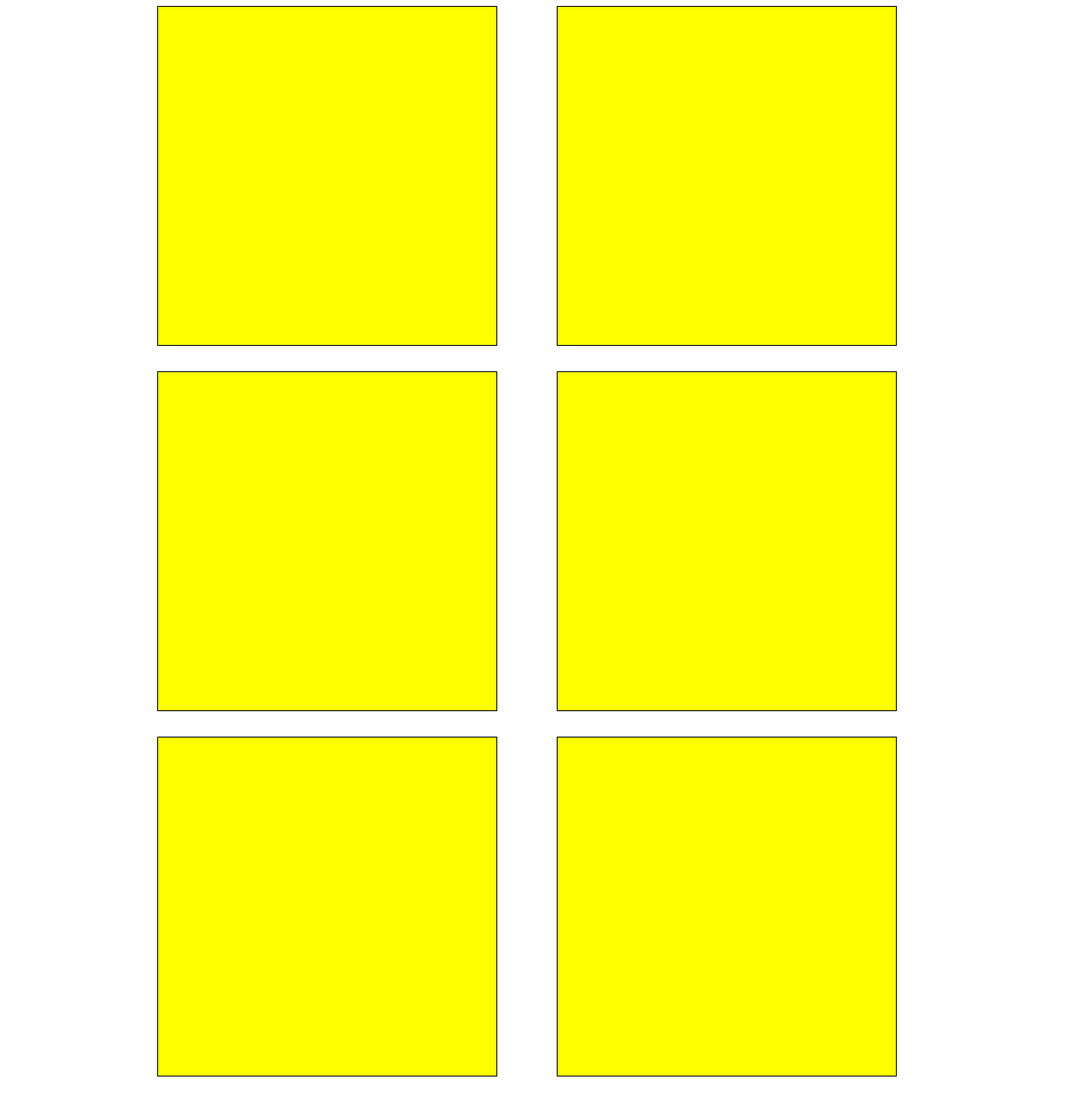
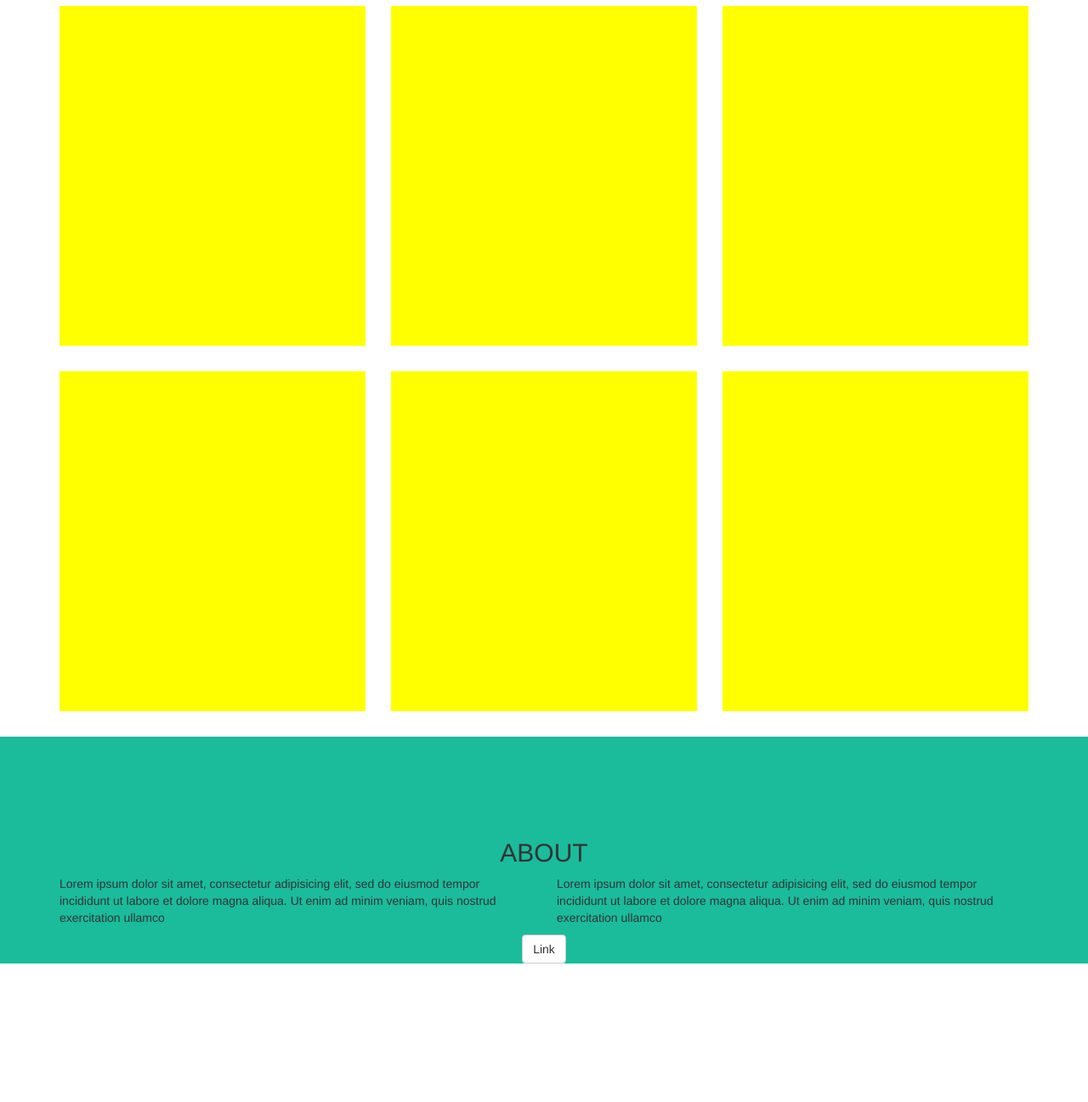
Before and after one commit to guyrogereboulet/html-css-bootstrap-freelancer, a plain HTML site: page index.html in a window 1280 px wide. Shown: the part 906-2203 px from the top of the page at 85% size. After the commit the page ends 2040 px from the top, so only its background shows below. Drawn offline with nearby package versions, Linux system fonts and the light colour scheme.

Commit message:
Fine About

```diff
--- a/css/style.css
+++ b/css/style.css
@@ -29,6 +29,10 @@ nav {
   height: 700px;
 }
 
+.width {
+  width: 100%;
+}
+
 .height {
   max-width: 80%;
 }
@@ -48,31 +52,20 @@ nav {
   transform: translate(-50%,-50%);
 }
 
-.center-block {
-  display: block;
-  margin-left: auto;
-  margin-right: auto;
-}
-
-
 .padding_top_100 {
   padding-top: 100px;
 }
 
+.padding_bottom_100 {
+  padding-bottom: 100px;
+}
+
 .blocchetto_colorato {
   height: 400px;
-  width: 400px;
+  width: 100%;
   background-color: yellow;
-  border: 1px solid black;
 }
 
-.center-block {
-  display: block;
-  margin-left: auto;
-  margin-right: auto;
-}
-
-.container {
-  width: 940px;
+.margin_bottom_30 {
   margin-bottom: 30px;
 }
--- a/index.html
+++ b/index.html
@@ -15,7 +15,7 @@
     <!-- Inizio Intestazione -->
     <header>
       <nav>
-        <div class="container-fluid background_blue ">
+        <div class="container-fluid background_blue">
           <div class="row center width_80">
             <div class="col-xs-6"><p class="white">LOGO</p></div>
             <div class="col-xs-6 pull-right position_center"><p class="white">MENU</p></div>
@@ -33,38 +33,52 @@
     <main>
       <section id="PORTFOLIO">
         <h2 class="position_center padding_top_100">PORTFOLIO</h2>
-        <div class="container center-block">
+        <div class="container">
           <div class="row">
-            <div class="col-md-6">
+            <div class="col-xs-12 col-sm-6 col-md-4">
+              <div class="blocchetto_colorato margin_bottom_30"></div>
+            </div>
+            <div class="col-xs-12 col-sm-6 col-md-4 margin_bottom_30"">
               <div class="blocchetto_colorato"></div>
             </div>
-            <div class="col-md-6">
-              <div class="blocchetto_colorato"></div>
+            <div class="col-xs-12 col-sm-6 col-md-4"">
+              <div class="blocchetto_colorato margin_bottom_30"></div>
+            </div>
+            <div class="col-xs-12 col-sm-6 col-md-4"">
+              <div class="blocchetto_colorato margin_bottom_30"></div>
+            </div>
+            <div class="col-xs-12 col-sm-6 col-md-4"">
+              <div class="blocchetto_colorato margin_bottom_30"></div>
+            </div>
+            <div class="col-xs-12 col-sm-6 col-md-4"">
+              <div class="blocchetto_colorato margin_bottom_30"></div>
             </div>
           </div>
         </div>
+
+      </section>
+      <section id="ABOUT">
+        <div class="container-fluid background_green">
+          <h2 class="position_center padding_top_100">ABOUT</h2>
           <div class="container">
             <div class="row">
-            <div class="col-md-6">
-              <div class="blocchetto_colorato"></div>
+              <div class="col-xs-12 col-sm-6 col-md-6">
+                <p>
+                  Lorem ipsum dolor sit amet, consectetur adipisicing elit, sed do eiusmod tempor incididunt ut labore et dolore magna aliqua. Ut enim ad minim veniam, quis nostrud exercitation ullamco
+                </p>
               </div>
-            <div class="col-md-6">
-              <div class="blocchetto_colorato"></div>
+              <div class="col-xs-12 col-sm-6 col-md-6">
+                <p>
+                  Lorem ipsum dolor sit amet, consectetur adipisicing elit, sed do eiusmod tempor incididunt ut labore et dolore magna aliqua. Ut enim ad minim veniam, quis nostrud exercitation ullamco
+                </p>
               </div>
+               <div class="about_botton position_center">
+                 <a class="btn btn-default" href="#" role="button">Link</a>
                </div>
-        </div>
-        <div class="container">
-          <div class="row">
-            <div class="col-md-6">
-              <div class="blocchetto_colorato"></div>
-            </div>
-            <div class="col-md-6">
-              <div class="blocchetto_colorato"></div>
             </div>
           </div>
         </div>
     </section>
-      <section id="ABOUT"></section>
       <section id="CONTACT ME"></section>
     </main>
     <!-- Fine Corpo Principale -->
```
Lines whose indentation alone changed are shown as unchanged.
